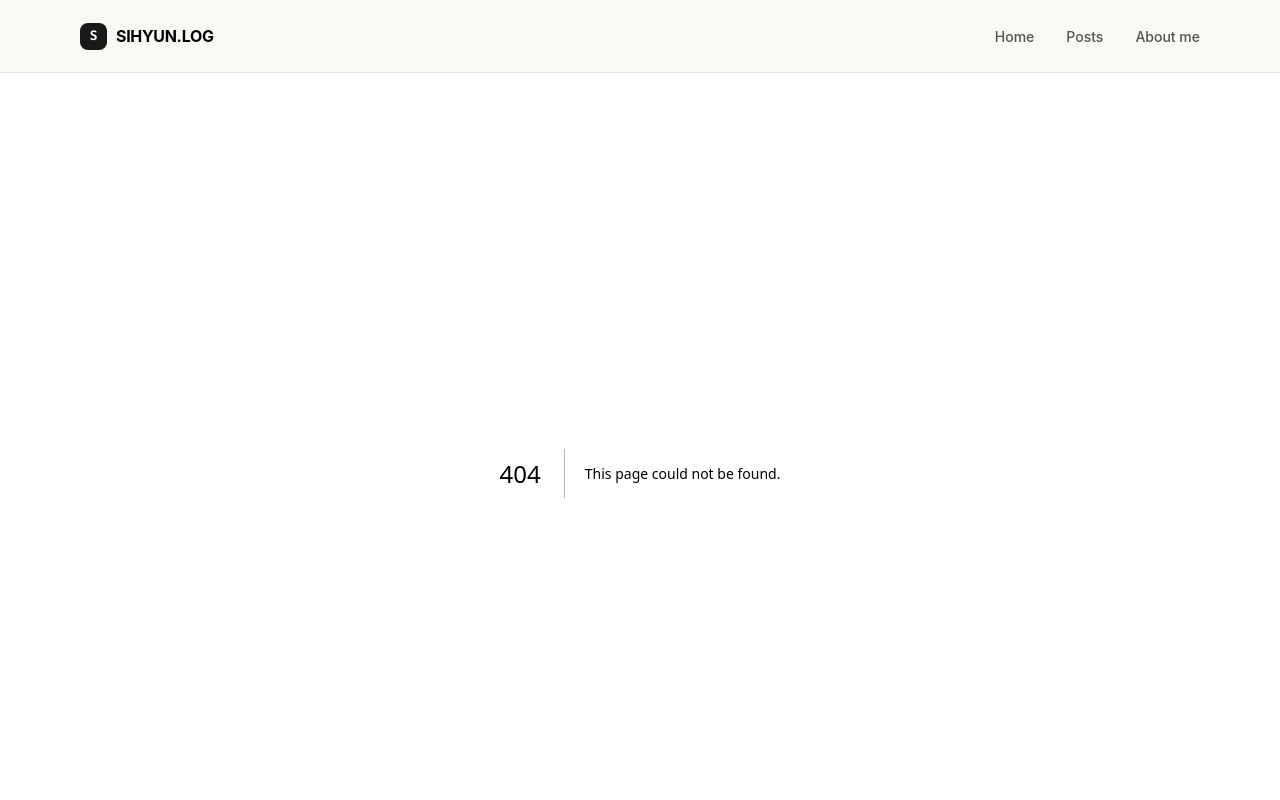
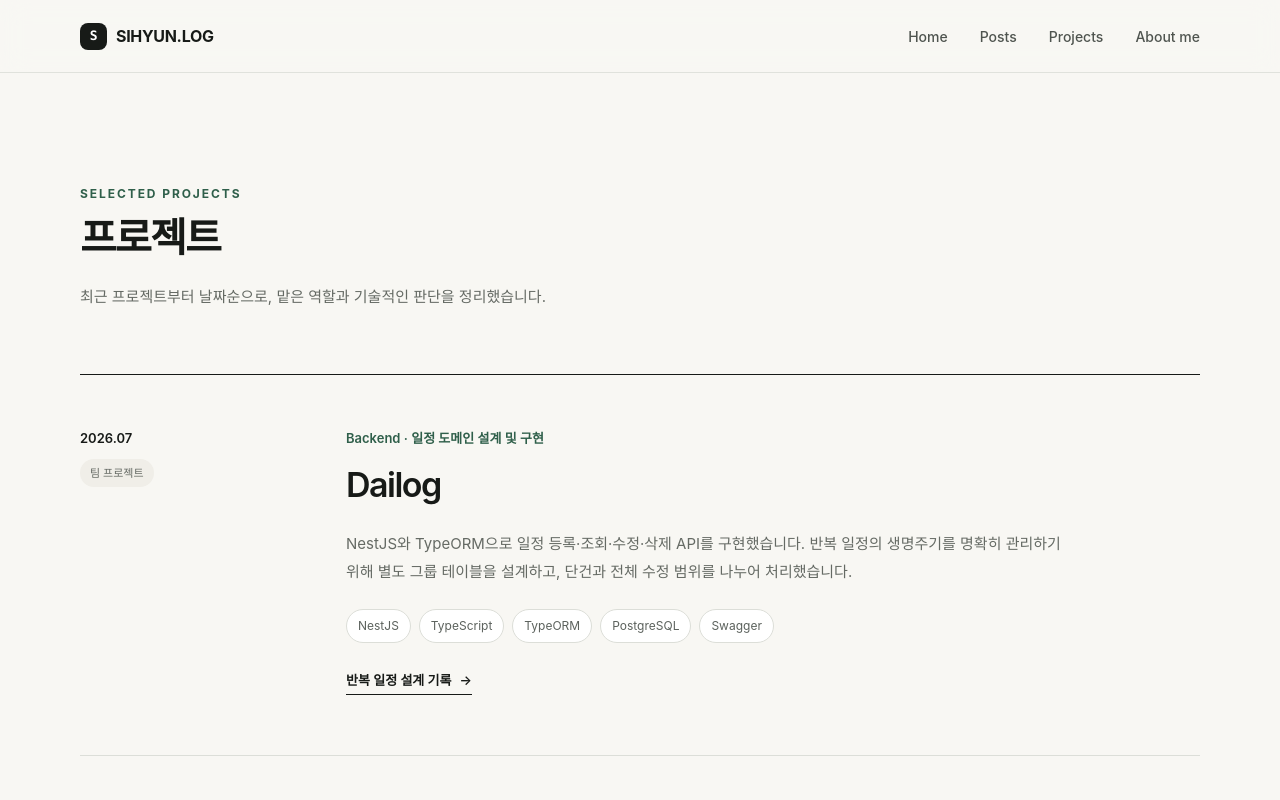
Before and after one commit to hyuneey2/sihyun-devlog, a Next.js app: page /projects in a window 1280 px wide. Before the commit this address had no page. Shown: the top 800 px of the page. Built offline with nearby package versions, Linux system fonts and the light colour scheme.

Commit message:
프로젝트 페이지 추가

```diff
--- a/app/globals.css
+++ b/app/globals.css
@@ -356,6 +356,92 @@ textarea {
   color: white;
 }
 
+.project-timeline {
+  border-top: 1px solid var(--foreground);
+}
+
+.project-entry {
+  display: grid;
+  grid-template-columns: 210px minmax(0, 1fr);
+  gap: 56px;
+  padding: 54px 0 60px;
+  border-bottom: 1px solid var(--line);
+}
+
+.project-entry-meta {
+  display: flex;
+  flex-direction: column;
+  gap: 10px;
+  color: var(--muted);
+  font-size: 13px;
+}
+
+.project-entry-meta time {
+  color: var(--foreground);
+  font-weight: 600;
+}
+
+.project-entry-meta span {
+  width: fit-content;
+  padding: 6px 10px;
+  border-radius: 999px;
+  background: var(--surface-soft);
+  font-size: 11px;
+  font-weight: 550;
+}
+
+.project-entry-role {
+  margin: 0 0 10px;
+  color: var(--accent);
+  font-size: 13px;
+  font-weight: 600;
+}
+
+.project-entry-content h2 {
+  margin: 0;
+  font-size: clamp(26px, 3vw, 34px);
+  font-weight: 600;
+  letter-spacing: -0.045em;
+}
+
+.project-entry-description {
+  max-width: 720px;
+  margin: 20px 0 0;
+  color: var(--muted);
+  font-size: 15px;
+  line-height: 1.85;
+  word-break: keep-all;
+}
+
+.project-stack {
+  display: flex;
+  flex-wrap: wrap;
+  gap: 8px;
+  margin: 24px 0 0;
+  padding: 0;
+  list-style: none;
+}
+
+.project-stack li {
+  padding: 7px 11px;
+  border: 1px solid var(--line);
+  border-radius: 999px;
+  background: var(--surface);
+  color: #5c625d;
+  font-size: 12px;
+}
+
+.project-entry-link {
+  display: inline-flex;
+  gap: 8px;
+  align-items: center;
+  margin-top: 28px;
+  padding-bottom: 3px;
+  border-bottom: 1px solid var(--foreground);
+  font-size: 13px;
+  font-weight: 600;
+}
+
 .about-grid {
   display: grid;
   grid-template-columns: minmax(0, 0.7fr) minmax(0, 1fr);
@@ -629,7 +715,8 @@ textarea {
   }
 
   .project-note,
-  .about-grid {
+  .about-grid,
+  .project-entry {
     grid-template-columns: 1fr;
     gap: 46px;
   }
@@ -654,8 +741,12 @@ textarea {
   }
 
   .site-nav {
-    gap: 16px;
+    gap: 14px;
     font-size: 12px;
+  }
+
+  .brand > span:last-child {
+    display: none;
   }
 
   .hero {
@@ -693,6 +784,20 @@ textarea {
   .category-filter-link {
     padding: 8px 13px;
     font-size: 12px;
+  }
+
+  .project-entry {
+    gap: 24px;
+    padding: 40px 0 44px;
+  }
+
+  .project-entry-meta {
+    flex-direction: row;
+    align-items: center;
+  }
+
+  .project-entry-content h2 {
+    font-size: 26px;
   }
 
   .post-card {
--- /dev/null
+++ b/app/projects/page.tsx
@@ -0,0 +1,93 @@
+import type { Metadata } from "next";
+import Link from "next/link";
+
+export const metadata: Metadata = {
+  title: "프로젝트",
+  description:
+    "프론트엔드와 백엔드 프로젝트에서 맡은 역할과 해결한 문제를 날짜순으로 정리했습니다.",
+};
+
+const projects = [
+  {
+    title: "Dailog",
+    date: "2026.07",
+    dateTime: "2026-07",
+    status: "팀 프로젝트",
+    role: "Backend · 일정 도메인 설계 및 구현",
+    description:
+      "NestJS와 TypeORM으로 일정 등록·조회·수정·삭제 API를 구현했습니다. 반복 일정의 생명주기를 명확히 관리하기 위해 별도 그룹 테이블을 설계하고, 단건과 전체 수정 범위를 나누어 처리했습니다.",
+    stack: ["NestJS", "TypeScript", "TypeORM", "PostgreSQL", "Swagger"],
+    postHref: "/posts/repeat-schedule-group",
+    postLabel: "반복 일정 설계 기록",
+  },
+  {
+    title: "HUFS 독서마라톤",
+    date: "2026.06 — 진행 중",
+    dateTime: "2026-06",
+    status: "공식 웹서비스",
+    role: "Frontend · 단독 개발",
+    description:
+      "한국외국어대학교 글로벌캠퍼스 도서관의 독서마라톤 웹서비스를 개발하고 있습니다. 디자인 기준 수립부터 사용자·관리자 화면 구현, 인증과 API 연동까지 프론트엔드 전반을 맡았습니다.",
+    stack: ["React", "TypeScript", "Vite", "React Router"],
+    postHref: "/posts/reading-marathon-frontend",
+    postLabel: "단독 개발 회고",
+  },
+  {
+    title: "withChurch",
+    date: "2026 · 운영 중",
+    dateTime: "2026",
+    status: "운영 서비스",
+    role: "Frontend · 개발 및 배포",
+    description:
+      "실제로 사용하는 교회 웹사이트의 화면을 구현하고 배포했습니다. 운영 과정에서 생기는 수정 요청을 반영하며, 구현 이후의 유지보수와 배포 흐름까지 경험했습니다.",
+    stack: ["React", "JavaScript", "Git", "Deployment"],
+  },
+] as const;
+
+export default function ProjectsPage() {
+  return (
+    <main>
+      <section className="page-hero shell">
+        <p className="eyebrow">Selected projects</p>
+        <h1 className="page-title">프로젝트</h1>
+        <p className="page-description">
+          최근 프로젝트부터 날짜순으로, 맡은 역할과 기술적인 판단을
+          정리했습니다.
+        </p>
+      </section>
+
+      <section className="page-content shell">
+        <div className="project-timeline">
+          {projects.map((project) => (
+            <article className="project-entry" key={project.title}>
+              <div className="project-entry-meta">
+                <time dateTime={project.dateTime}>{project.date}</time>
+                <span>{project.status}</span>
+              </div>
+
+              <div className="project-entry-content">
+                <p className="project-entry-role">{project.role}</p>
+                <h2>{project.title}</h2>
+                <p className="project-entry-description">
+                  {project.description}
+                </p>
+
+                <ul className="project-stack" aria-label={`${project.title} 기술`}>
+                  {project.stack.map((technology) => (
+                    <li key={technology}>{technology}</li>
+                  ))}
+                </ul>
+
+                {"postHref" in project ? (
+                  <Link className="project-entry-link" href={project.postHref}>
+                    {project.postLabel} <span aria-hidden="true">→</span>
+                  </Link>
+                ) : null}
+              </div>
+            </article>
+          ))}
+        </div>
+      </section>
+    </main>
+  );
+}
--- a/components/SiteHeader.tsx
+++ b/components/SiteHeader.tsx
@@ -14,6 +14,7 @@ export function SiteHeader() {
         <nav className="site-nav" aria-label="주요 메뉴">
           <Link href="/">Home</Link>
           <Link href="/posts">Posts</Link>
+          <Link href="/projects">Projects</Link>
           <Link href="/about">About me</Link>
         </nav>
       </div>
```
